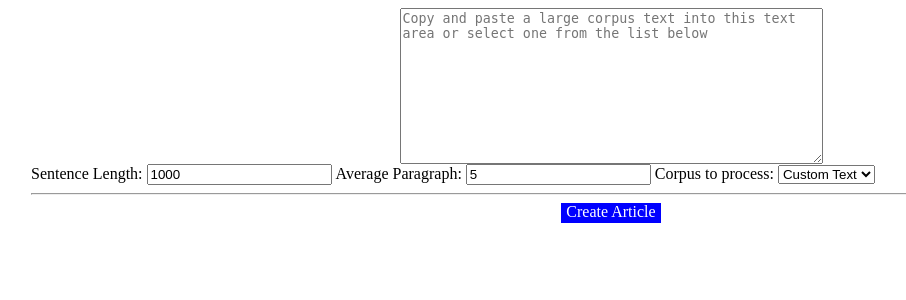
After one commit to djoeman84/365-pages, a Python web app: template templates/aug_4.html in a window 1280 px wide. The commit adds this page. Shown: the top 300 px of the page, without its empty margins (29-935 px from the left). Run offline with Jinja, Linux system fonts and the light colour scheme; the template is opened without the code that fills it, so the values that code supplies are empty.

Commit message:
added pages, fixed ui

```diff
--- /dev/null
+++ b/assets/css/aug_4.css
@@ -0,0 +1,34 @@
+textarea {
+	margin: auto;
+	display: block;
+}
+
+#submit-button {
+	margin: auto;
+	display: block;
+	background-color: blue;
+	height: 20px;
+	width: 100px;
+	color: white;
+	text-align: center;
+}
+
+p {
+	display: block;
+	text-indent: 3em;
+}
+
+label, input {
+	display: inline-block;
+	margin: auto;
+}
+
+body {
+	margin-left: 60px;
+	margin-right: 60px;
+}
+
+#output {
+	margin-left: 10px;
+	margin-right: 10px;
+}
--- a/assets/css/main.css
+++ b/assets/css/main.css
@@ -104,6 +104,7 @@ a {
 	background-color: #FFE7CF;
 	border-radius: 5px;
 	opacity: 0.5;
+	z-index: 10001;
 	filter:alpha(opacity=50); /* For IE8 and earlier */
 }
 
--- /dev/null
+++ b/assets/js/aug_4.js
@@ -0,0 +1,111 @@
+function default_param (check_val, default_val) {
+	return (typeof check_val == 'undefined' ? default_val : check_val);
+}
+
+function escape (text) {
+	return text.replace(/&/g, "&amp;").replace(/"/g, "&quot;");
+
+}
+
+function Corpus_statistic (freq, upcoming, begin_sentence) {
+	this.freq = freq;
+	this.upcoming = upcoming;
+	this.begin_sentence = begin_sentence;
+}
+
+function is_mid_sentence (output) {
+	var last = output[output.length - 1];
+	var last_char = last[last.length - 1];
+	return (last_char != '.' && last_char != '!' && last_char != '?');
+}
+
+function build_text (corpus, output_length, avg_p_len, add_paragraphs, wait_for_period) {
+	add_paragraphs = default_param(add_paragraphs, true);
+	wait_for_period = default_param(wait_for_period, true);
+	var first = corpus.begin_sentence[Math.floor(Math.random()*corpus.begin_sentence.length)];
+	var output = [first];
+	for (var i = 1; i < output_length || (wait_for_period && is_mid_sentence(output)); i++) {
+		var last_elem = output[output.length - 1];
+		var next_elems = corpus.upcoming[last_elem];
+		var next;
+		if (next_elems == undefined) {
+			next = corpus.begin_sentence[Math.floor(Math.random()*corpus.begin_sentence.length)];
+		} else {
+			var next = next_elems[Math.floor(Math.random()*next_elems.length)];
+		}
+		output.push(next);
+		if(next[next.length - 1]=='.' || next[next.length - 1]=='!' || next[next.length - 1]=='?'){
+			if(add_paragraphs && Math.random()<1/avg_p_len){
+				output.push("<p>");
+			}
+		}
+	};
+	return output.join(" ");
+}
+
+
+function parse_corpus (corpus_text) {
+	if (corpus_text[corpus_text.length - 1]!='.' && corpus_text[corpus_text.length - 1]!='?' && corpus_text[corpus_text.length - 1]!='!') {
+		corpus_text+='.';
+	}
+	var corpus_split = corpus_text.split(" ");
+	var freq_dict = {};
+	var upcoming = {};
+	var begin_sentence = [];
+	for (var i = 0; i < corpus_split.length; i++) {
+		var word = corpus_split[i];
+		//freq_dict
+		if(word in freq_dict) {
+			freq_dict[word]++;
+		} else {
+			freq_dict[word] = 1;
+		}
+		//upcoming word
+		var next = "";
+		if(i+1 < corpus_split.length) {
+			next = corpus_split[i+1];
+		}
+		if (word != undefined) {
+			if (word in upcoming) {
+				upcoming[word].push(next);
+			} else {
+				upcoming[word] = [next];
+			}
+		}
+		//begin sentence
+		if(word[word.length - 1] == '.' || word[word.length - 1] == '!' || word[word.length - 1] == '?') {
+			if(i+1 < corpus_split.length && corpus_split[i+1]!= "") {
+				begin_sentence.push(corpus_split[i+1]);
+			}
+		}
+		if (i==0) {
+			begin_sentence.push(corpus_split[0]);
+		}
+	};
+	var freq = freq_dict;
+	var corpus = new Corpus_statistic(freq, upcoming, begin_sentence);
+	return corpus;
+}
+
+$(document).ready(function () {
+	$("#corpus-selection").on("change",function (argument) {
+		console.log($("#corpus-selection option:selected").val());
+	})
+	$("#submit-button").on("click", function () {
+		var corpus = parse_corpus($("#input-text").val());
+		console.log("parsed");
+		var length = $("#output-length").val();
+		var avg_p  = $("#output-p-length").val();
+		var text = build_text(corpus, length, avg_p);
+		console.log("built text");
+		var title = build_text(corpus, 1, 1, false, true);
+		var count = 0;
+		while (count < 20 && (title.length > 150 || title.length < 20)) {
+			title = build_text(corpus, 1, 1, false, true);
+			count++;
+		}
+		console.log("built title");
+		$("#article-title").html(escape(title));
+		$("#output-p").html(escape(text));
+	});
+});
--- /dev/null
+++ b/templates/aug_4.html
@@ -0,0 +1,26 @@
+<!DOCTYPE html>
+<html>
+<head>
+	<title>Random Text</title>
+	<link rel="stylesheet" type="text/css" href="/css/aug_4.css">
+	<!--<script type="text/javascript" src="//ajax.googleapis.com/ajax/libs/jquery/1.10.1/jquery.min.js"></script>-->
+	<script src="/js/jquery.js" type="text/javascript"></script>
+	<script src="/js/aug_4.js" type="text/javascript"></script>
+</head>
+<body>
+	<textarea id="input-text" rows="10" cols="50" placeholder="Copy and paste a large corpus text into this text area or select one from the list below"></textarea>
+	<label>Sentence Length: <input id="output-length" type="number" value=1000 min=1></label>
+	<label>Average Paragraph: <input id="output-p-length" type="number" value=5 min=2></label>
+	<label>Corpus to process:
+		<select id="corpus-selection">
+			<option value="custom">Custom Text</option>
+			<option value="moby">Moby Dick</option>
+			<option value="nyt">NYT</option>
+		</select>
+	</label>
+	<hr>
+	<div id="submit-button">Create Article</div>
+	<h2 id="article-title"></h2>
+	<img src=""><p id="output-p"></p>
+</body>
+</html>
```
Also changed, not shown: assets/css/aug_5.css (added, +28 -0 lines), assets/js/aug_5.js (added, +67 -0 lines), assets/js/main.js (+3 -8 lines), main.py (+13 -6 lines), templates/aug_5.html (added, +29 -0 lines), 1 other file.
